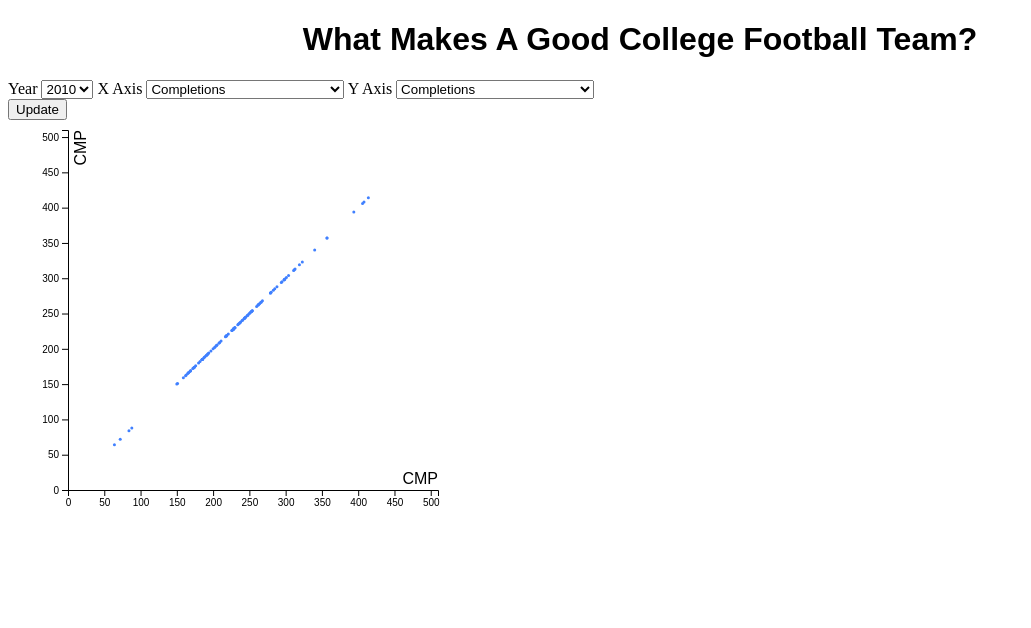
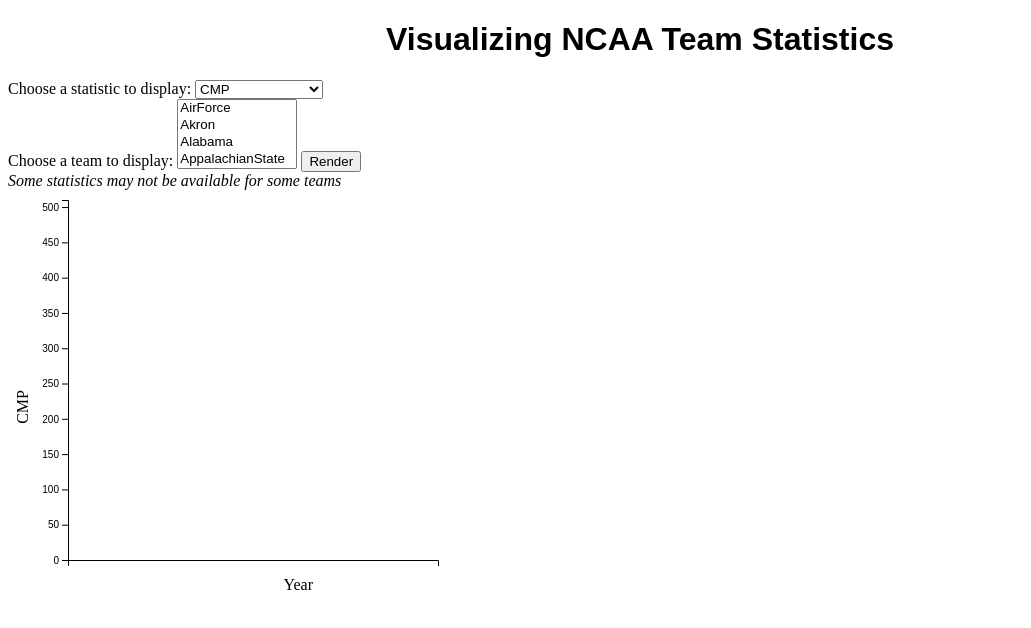
Before and after one commit to ryan-weaverr/CPSC-4030-Project, a plain HTML site: page index.html in a window 1280 px wide. Shown: the whole page, without its empty margins (0-1031 px from the left). Drawn offline with nearby package versions, Linux system fonts and the light colour scheme.

Commit message:
got the new dataset working

```diff
--- a/conScript.js
+++ b/conScript.js
@@ -29,14 +29,14 @@
 
       // Get lowest year that selected teams played
       var minYear = d3.min(data, function (d) {
-        if (selectedTeams.value.includes(d.Team)) {
+        if (selectedTeams.value.includes(d.UniversityName)) {
           return d.Year;
         }
       });
 
       // Get highest year that selected teams played
       var maxYear = d3.max(data, function (d) {
-        if (selectedTeams.value.includes(d.Team)) {
+        if (selectedTeams.value.includes(d.UniversityName)) {
           return d.Year;
         }
       });
@@ -84,7 +84,7 @@
 
           var team = selectedTeams[i].value;
           var teamData = data.filter(function (d) {
-            return d.Team == team;
+            return d.UniversityName == team;
           });
           svg
             .append("path")
@@ -128,7 +128,7 @@
         .append("path")
         .datum(
           data.filter((v) => {
-            return v.Team === selectedTeams;
+            return v.UniversityName === selectedTeams;
           }
         ))
         .attr("fill", "none")
--- a/index.html
+++ b/index.html
@@ -2,75 +2,29 @@
 <html>
   <head>
     <meta charset="UTF-8"/>
-    <title>CFB Statistics</title>
+    <title>Bar chart D3</title>
     <link rel="stylesheet" href="app.css">
     <script src="https://d3js.org/d3.v7.min.js"></script>
-    <script src='https://unpkg.com/simple-statistics@7.8.0/dist/simple-statistics.min.js'></script>
   </head>
+  <body>
+    <div id="chart">
+      <h1>Visualizing NCAA Team Statistics</h1>
+      <label for="stats">Choose a statistic to display:</label>
+      <select name="stats" id="stats">
+        <script src="stats.js"></script>
+      </select>
 
-  <body>
+      <div id="bar"></div>
+      <label for="team" id="teamLabel">Choose a team to display:</label>
+      <select id="teams" multiple>
+        <script src="teams.js"></script>
+      </select>
 
-    <h1>What Makes A Good College Football Team?</h1>
-
-    <form>
-      <label>Year</label>
-      <select id = "yearSelect">
-        <option value = "2010">2010</option>
-        <option value = "2011">2011</option>
-        <option value = "2012">2012</option>
-        <option value = "2013">2013</option>
-        <option value = "2014">2014</option>
-        <option value = "2015">2015</option>
-        <option value = "2016">2016</option>
-        <option value = "2017">2017</option>
-        <option value = "2018">2018</option>
-        <option value = "2019">2019</option>
-        <option value = "2020">2020</option>
-      </select>
-      <label>X Axis</label>
-      <select id = "xSelect">
-        <option value = "CMP">Completions</option>
-        <option value = "ATT">Pass Attempts</option>
-        <option value = "YDS">Passing Yards</option>
-        <option value = "CMPPercent">Completion Percentage</option>
-        <option value = "YPA">Yards Per Attempt</option>
-        <option value = "LNG">Longest Pass</option>
-        <option value = "TD">Passing Touchdowns</option>
-        <option value = "INT">Interceptions</option>
-        <option value = "SACK">Number of Times Sacked</option>
-        <option value = "SYL">Yards Lost from Sacks</option>
-        <option value = "RTG">Quarterback Ratings</option>
-        <option value = "R_ATT">Rush Play Attempts</option>
-        <option value = "R_AVG">Average Yards Per Rush Play</option>
-        <option value = "TOTAL_PLAYS">Total Number of Plays Run</option>
-        <option value = "RUN_PERCENT">Run Plays Percentage</option>
-        <option value = "PASS_PERCENT">Pass Plays Percentage</option>
-      </select>
-      <label>Y Axis</label>
-      <select id = "ySelect">
-        <option value = "CMP">Completions</option>
-        <option value = "ATT">Pass Attempts</option>
-        <option value = "YDS">Passing Yards</option>
-        <option value = "CMPPercent">Completion Percentage</option>
-        <option value = "YPA">Yards Per Attempt</option>
-        <option value = "LNG">Longest Pass</option>
-        <option value = "TD">Passing Touchdowns</option>
-        <option value = "INT">Interceptions</option>
-        <option value = "SACK">Number of Times Sacked</option>
-        <option value = "SYL">Yards Lost from Sacks</option>
-        <option value = "RTG">Quarterback Ratings</option>
-        <option value = "R_ATT">Rush Play Attempts</option>
-        <option value = "R_AVG">Average Yards Per Rush Play</option>
-        <option value = "TOTAL_PLAYS">Total Number of Plays Run</option>
-        <option value = "RUN_PERCENT">Run Plays Percentage</option>
-        <option value = "PASS_PERCENT">Pass Plays Percentage</option>
-      </select>
-    </form>
-
-    <button id = "update">Update</button>
-
-    <div id="line"></div>
-    <script src="script.js"></script>
-
+      <button id="render">Render</button>
+      <div id="bar"></div>
+      <i>Some statistics may not be available for some teams</i>
+      <div id="bar"></div>
+      <script src="conScript.js"></script>
+    </div>
   </body>
 </html>
--- a/stats.js
+++ b/stats.js
@@ -6,7 +6,7 @@
 d3.csv("data/cfb.csv").then(function (data) {
     options = Object.keys(data[0]);
     options.forEach((v) => {
-        if(v != "Team" && v != "Year"){
+        if(v != "UniversityName" && v != "TeamID" && v != "Year"){
             var opt = document.createElement("option");
             opt.value = v;
             opt.innerHTML = v;
--- a/teams.js
+++ b/teams.js
@@ -3,11 +3,11 @@
     var select = document.getElementById("teams");
     var options = [];
     data.forEach((v) => {
-        if (!options.includes(v.Team)) {
-            options.push(v.Team);
+        if (!options.includes(v.UniversityName)) {
+            options.push(v.UniversityName);
             var opt = document.createElement("option");
-            opt.value = v.Team;
-            opt.innerHTML = v.Team;
+            opt.value = v.UniversityName;
+            opt.innerHTML = v.UniversityName;
             select.appendChild(opt);
         }
     });
```
